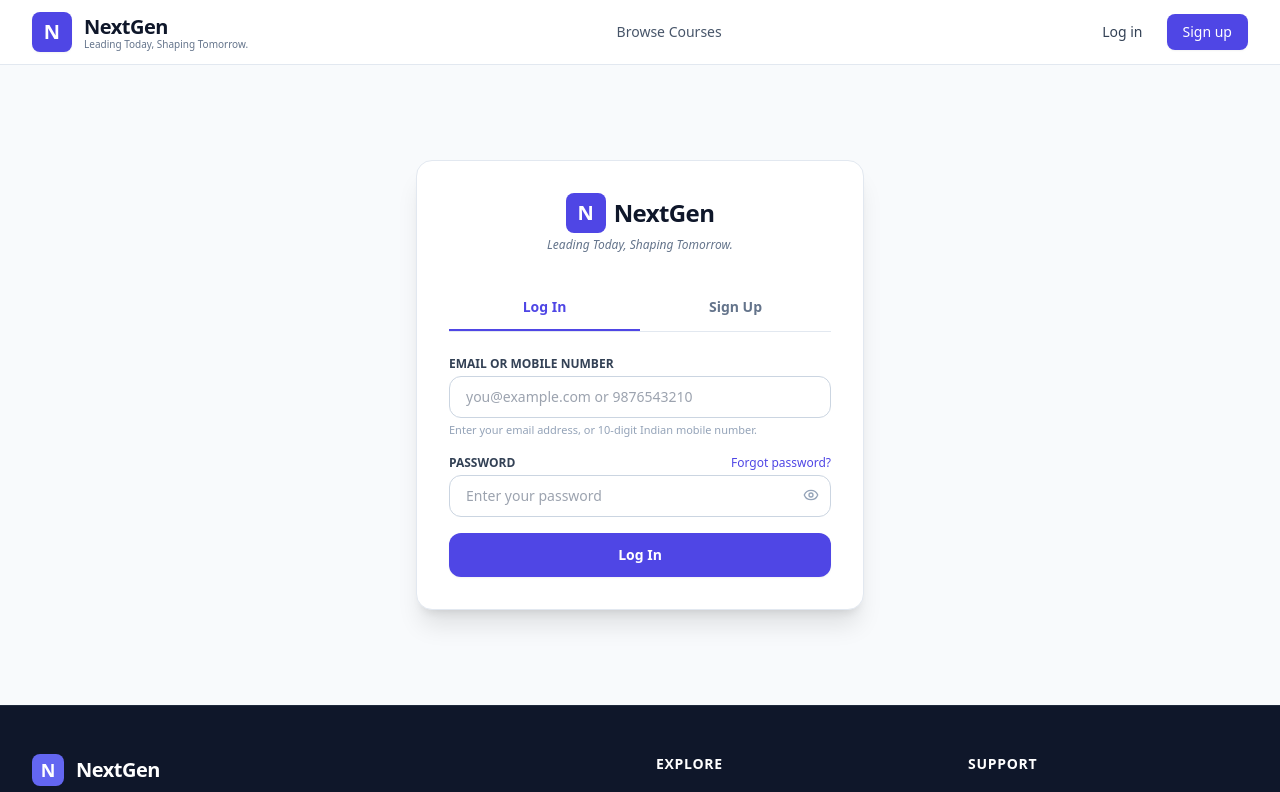
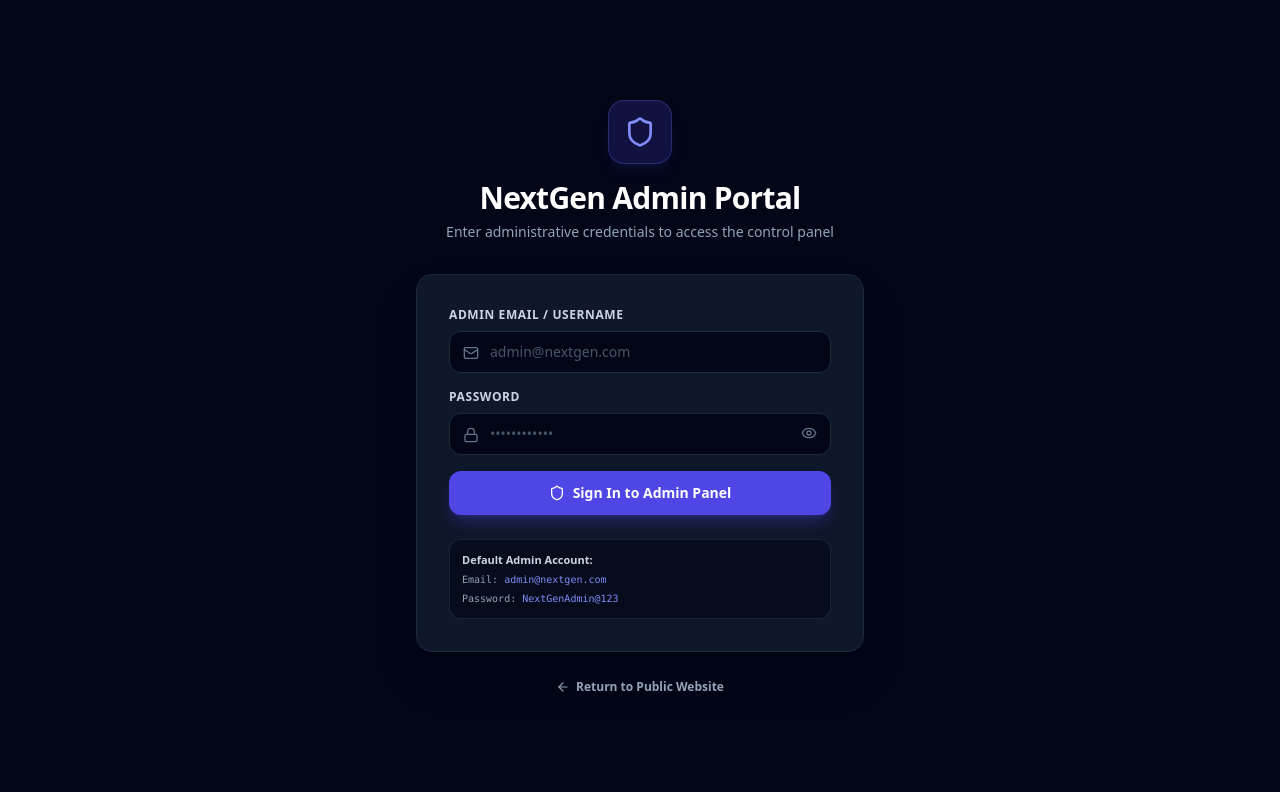
Before and after one commit to razikrazee141-png/nextgen-learning, a React (Vite) app: page /admin in a window 1280 px wide. Before the commit this address led to /login. Shown: the top 792 px of the page. Built offline with nearby package versions, Linux system fonts and the light colour scheme; no server answers.

Commit message:
feat: show dedicated admin login screen when visiting /admin

```diff
--- a/src/components/common/AdminRoute.tsx
+++ b/src/components/common/AdminRoute.tsx
@@ -1,19 +1,17 @@
 import React, { useState } from 'react';
-import { Navigate, useLocation, Link, useNavigate } from 'react-router-dom';
 import { useAuth } from '../../contexts/AuthContext';
+import { AdminLoginPage } from '../../pages/admin/AdminLoginPage';
 import { ShieldAlert, ArrowLeft, LogOut, Copy, Check, ChevronDown, ChevronUp } from 'lucide-react';
 
 export const AdminRoute: React.FC<{ children: React.ReactNode }> = ({ children }) => {
   const { user, profile, loading, logout } = useAuth();
-  const location = useLocation();
-  const navigate = useNavigate();
   const [showSqlTip, setShowSqlTip] = useState(false);
   const [copied, setCopied] = useState(false);
 
   // If initial auth is still checking OR user is present but profile is still loading from Supabase
   if (loading || (user && !profile)) {
     return (
-      <div className="min-h-screen bg-slate-900 flex items-center justify-center p-4">
+      <div className="min-h-screen bg-slate-950 flex items-center justify-center p-4">
         <div className="flex flex-col items-center space-y-4">
           <div className="animate-spin rounded-full h-10 w-10 border-b-2 border-indigo-400"></div>
           <p className="text-sm text-slate-400 font-medium">Verifying administrative privileges...</p>
@@ -22,9 +20,9 @@ export const AdminRoute: React.FC<{ children: React.ReactNode }> = ({ children }
     );
   }
 
-  // Not logged in -> go to login, then redirect back to /admin after successful authentication
+  // Not logged in -> Show dedicated Admin Login page right here at /admin
   if (!user) {
-    return <Navigate to="/login" state={{ from: location }} replace />;
+    return <AdminLoginPage />;
   }
 
   // Logged in but profile role is not 'admin'
@@ -35,11 +33,6 @@ UPDATE public.profiles
 SET role = 'admin'
 WHERE id = '${user.id}';`;
 
-    const handleSwitchAccount = async () => {
-      await logout();
-      navigate('/login', { state: { from: location } });
-    };
-
     const handleCopy = () => {
       navigator.clipboard.writeText(sqlSnippet);
       setCopied(true);
@@ -47,8 +40,8 @@ WHERE id = '${user.id}';`;
     };
 
     return (
-      <div className="min-h-screen bg-slate-900 flex items-center justify-center p-4 sm:p-6">
-        <div className="max-w-md w-full bg-slate-800 border border-slate-700/80 rounded-2xl p-6 sm:p-8 shadow-xl text-center space-y-6">
+      <div className="min-h-screen bg-slate-950 flex items-center justify-center p-4 sm:p-6">
+        <div className="max-w-md w-full bg-slate-900 border border-slate-800 rounded-2xl p-6 sm:p-8 shadow-2xl text-center space-y-6">
           <div className="w-14 h-14 rounded-2xl bg-rose-500/10 border border-rose-500/20 text-rose-400 mx-auto flex items-center justify-center">
             <ShieldAlert className="w-8 h-8" />
           </div>
@@ -60,7 +53,7 @@ WHERE id = '${user.id}';`;
             <p className="text-xs sm:text-sm text-slate-400">
               You are currently signed in as{' '}
               <span className="font-semibold text-slate-200">{profile?.full_name || userIdentifier}</span>{' '}
-              with role <span className="inline-block px-2 py-0.5 rounded bg-slate-700 text-amber-300 font-mono text-xs">{profile?.role || 'student'}</span>.
+              with role <span className="inline-block px-2 py-0.5 rounded bg-slate-800 text-amber-300 font-mono text-xs">{profile?.role || 'student'}</span>.
             </p>
             <p className="text-xs text-slate-400">
               Only accounts with the <strong className="text-indigo-400">admin</strong> role can access the NextGen Admin Panel.
@@ -68,25 +61,25 @@ WHERE id = '${user.id}';`;
           </div>
 
           <div className="space-y-3 pt-2">
-            <Link
-              to="/"
-              className="w-full inline-flex items-center justify-center px-4 py-2.5 rounded-xl bg-indigo-600 hover:bg-indigo-700 text-white text-xs font-bold transition-colors shadow-sm"
+            <button
+              onClick={() => logout()}
+              className="w-full inline-flex items-center justify-center px-4 py-2.5 rounded-xl bg-indigo-600 hover:bg-indigo-500 text-white text-xs font-bold transition-colors shadow-lg shadow-indigo-600/30"
+            >
+              <LogOut className="w-4 h-4 mr-2" />
+              <span>Sign In with Admin Account</span>
+            </button>
+
+            <a
+              href="/"
+              className="w-full inline-flex items-center justify-center px-4 py-2.5 rounded-xl bg-slate-800 hover:bg-slate-700 text-slate-300 text-xs font-semibold transition-colors"
             >
               <ArrowLeft className="w-4 h-4 mr-2" />
               <span>Return to Public Site</span>
-            </Link>
-
-            <button
-              onClick={handleSwitchAccount}
-              className="w-full inline-flex items-center justify-center px-4 py-2.5 rounded-xl bg-slate-700 hover:bg-slate-600 text-slate-200 text-xs font-semibold transition-colors"
-            >
-              <LogOut className="w-4 h-4 mr-2" />
-              <span>Log Out & Sign In with Admin Account</span>
-            </button>
+            </a>
           </div>
 
           {/* Quick SQL Tip for Project Owner */}
-          <div className="pt-4 border-t border-slate-700/60 text-left">
+          <div className="pt-4 border-t border-slate-800 text-left">
             <button
               onClick={() => setShowSqlTip(!showSqlTip)}
               className="w-full flex items-center justify-between text-[11px] font-semibold text-slate-400 hover:text-slate-300 transition-colors"
@@ -96,7 +89,7 @@ WHERE id = '${user.id}';`;
             </button>
 
             {showSqlTip && (
-              <div className="mt-3 p-3 bg-slate-950/70 border border-slate-800 rounded-xl space-y-2">
+              <div className="mt-3 p-3 bg-slate-950 border border-slate-800 rounded-xl space-y-2">
                 <p className="text-[11px] text-slate-400">
                   Run this query in your Supabase SQL Editor to grant this account administrative access:
                 </p>
@@ -118,5 +111,6 @@ WHERE id = '${user.id}';`;
     );
   }
 
+  // User is authenticated and has admin role
   return <>{children}</>;
 };
--- a/src/pages/admin/AdminLayout.tsx
+++ b/src/pages/admin/AdminLayout.tsx
@@ -18,7 +18,7 @@ export const AdminLayout: React.FC = () => {
 
   const handleLogout = async () => {
     await logout();
-    navigate('/');
+    navigate('/admin');
   };
 
   const navItems = [
--- /dev/null
+++ b/src/pages/admin/AdminLoginPage.tsx
@@ -0,0 +1,174 @@
+import React, { useState } from 'react';
+import { Link } from 'react-router-dom';
+import { useAuth } from '../../contexts/AuthContext';
+import { Shield, Lock, Mail, Eye, EyeOff, AlertCircle, ArrowLeft } from 'lucide-react';
+
+export const AdminLoginPage: React.FC = () => {
+  const { login, logout, refreshProfile } = useAuth();
+  const [identifier, setIdentifier] = useState('');
+  const [password, setPassword] = useState('');
+  const [showPassword, setShowPassword] = useState(false);
+  const [loading, setLoading] = useState(false);
+  const [error, setError] = useState<string | null>(null);
+
+  const handleSubmit = async (e: React.FormEvent) => {
+    e.preventDefault();
+    setError(null);
+
+    const trimmed = identifier.trim();
+    if (!trimmed) {
+      setError('Please enter your admin email or username.');
+      return;
+    }
+
+    if (!password) {
+      setError('Please enter your admin password.');
+      return;
+    }
+
+    setLoading(true);
+
+    try {
+      const res = await login(trimmed, password);
+
+      if (res.error) {
+        setError(res.error);
+        setLoading(false);
+        return;
+      }
+
+      // Check if the authenticated user has admin role
+      const profile = await refreshProfile();
+      if (!profile || profile.role !== 'admin') {
+        // Sign out immediately so non-admin user doesn't linger in admin route
+        await logout();
+        setError('Access denied: This account does not have administrator privileges.');
+        setLoading(false);
+        return;
+      }
+
+      // Success! State update will automatically reveal the AdminLayout
+      setLoading(false);
+    } catch (err: any) {
+      setError(err.message || 'An error occurred during admin authentication.');
+      setLoading(false);
+    }
+  };
+
+  return (
+    <div className="min-h-screen bg-slate-950 flex flex-col justify-center items-center p-4 sm:p-6 text-slate-100">
+      <div className="max-w-md w-full">
+        {/* Header / Brand */}
+        <div className="text-center mb-8">
+          <div className="inline-flex items-center justify-center w-16 h-16 rounded-2xl bg-indigo-600/20 border border-indigo-500/30 text-indigo-400 mb-4 shadow-lg shadow-indigo-500/10">
+            <Shield className="w-8 h-8 text-indigo-400" />
+          </div>
+          <h1 className="text-2xl sm:text-3xl font-extrabold text-white tracking-tight">
+            NextGen Admin Portal
+          </h1>
+          <p className="text-xs sm:text-sm text-slate-400 mt-1.5 font-medium">
+            Enter administrative credentials to access the control panel
+          </p>
+        </div>
+
+        {/* Card */}
+        <div className="bg-slate-900 border border-slate-800 rounded-2xl p-6 sm:p-8 shadow-2xl space-y-6">
+          {error && (
+            <div className="p-3.5 rounded-xl bg-rose-500/10 border border-rose-500/30 flex items-start space-x-3 text-rose-400 text-xs">
+              <AlertCircle className="w-4 h-4 flex-shrink-0 mt-0.5" />
+              <div className="flex-1 font-medium">{error}</div>
+            </div>
+          )}
+
+          <form onSubmit={handleSubmit} className="space-y-4">
+            {/* Email / Username Input */}
+            <div>
+              <label className="block text-xs font-semibold text-slate-300 uppercase tracking-wider mb-2">
+                Admin Email / Username
+              </label>
+              <div className="relative">
+                <input
+                  type="text"
+                  value={identifier}
+                  onChange={(e) => setIdentifier(e.target.value)}
+                  placeholder="admin@nextgen.com"
+                  autoComplete="username"
+                  required
+                  className="w-full pl-10 pr-4 py-2.5 bg-slate-950 border border-slate-800 rounded-xl text-sm text-white placeholder-slate-600 focus:outline-none focus:border-indigo-500 focus:ring-1 focus:ring-indigo-500 transition-colors"
+                />
+                <Mail className="w-4 h-4 text-slate-500 absolute left-3.5 top-3.5" />
+              </div>
+            </div>
+
+            {/* Password Input */}
+            <div>
+              <label className="block text-xs font-semibold text-slate-300 uppercase tracking-wider mb-2">
+                Password
+              </label>
+              <div className="relative">
+                <input
+                  type={showPassword ? 'text' : 'password'}
+                  value={password}
+                  onChange={(e) => setPassword(e.target.value)}
+                  placeholder="••••••••••••"
+                  autoComplete="current-password"
+                  required
+                  className="w-full pl-10 pr-11 py-2.5 bg-slate-950 border border-slate-800 rounded-xl text-sm text-white placeholder-slate-600 focus:outline-none focus:border-indigo-500 focus:ring-1 focus:ring-indigo-500 transition-colors"
+                />
+                <Lock className="w-4 h-4 text-slate-500 absolute left-3.5 top-3.5" />
+                <button
+                  type="button"
+                  onClick={() => setShowPassword(!showPassword)}
+                  className="absolute right-3.5 top-3 text-slate-500 hover:text-slate-300 transition-colors"
+                >
+                  {showPassword ? <EyeOff className="w-4 h-4" /> : <Eye className="w-4 h-4" />}
+                </button>
+              </div>
+            </div>
+
+            {/* Submit Button */}
+            <button
+              type="submit"
+              disabled={loading}
+              className="w-full mt-2 py-3 px-4 rounded-xl bg-indigo-600 hover:bg-indigo-500 disabled:opacity-50 text-white font-bold text-sm shadow-lg shadow-indigo-600/30 transition-all flex items-center justify-center space-x-2"
+            >
+              {loading ? (
+                <>
+                  <div className="animate-spin rounded-full h-4 w-4 border-2 border-white border-t-transparent"></div>
+                  <span>Verifying Credentials...</span>
+                </>
+              ) : (
+                <>
+                  <Shield className="w-4 h-4" />
+                  <span>Sign In to Admin Panel</span>
+                </>
+              )}
+            </button>
+          </form>
+
+          {/* Quick Helper Credentials Note */}
+          <div className="p-3 bg-slate-950/60 border border-slate-800/80 rounded-xl text-[11px] text-slate-400 space-y-1">
+            <span className="font-semibold text-slate-300 block">Default Admin Account:</span>
+            <div className="font-mono text-[10px] text-slate-400">
+              Email: <span className="text-indigo-400">admin@nextgen.com</span>
+            </div>
+            <div className="font-mono text-[10px] text-slate-400">
+              Password: <span className="text-indigo-400">NextGenAdmin@123</span>
+            </div>
+          </div>
+        </div>
+
+        {/* Back Link */}
+        <div className="text-center mt-6">
+          <Link
+            to="/"
+            className="inline-flex items-center text-xs font-semibold text-slate-400 hover:text-slate-200 transition-colors"
+          >
+            <ArrowLeft className="w-3.5 h-3.5 mr-1.5" />
+            <span>Return to Public Website</span>
+          </Link>
+        </div>
+      </div>
+    </div>
+  );
+};
```
